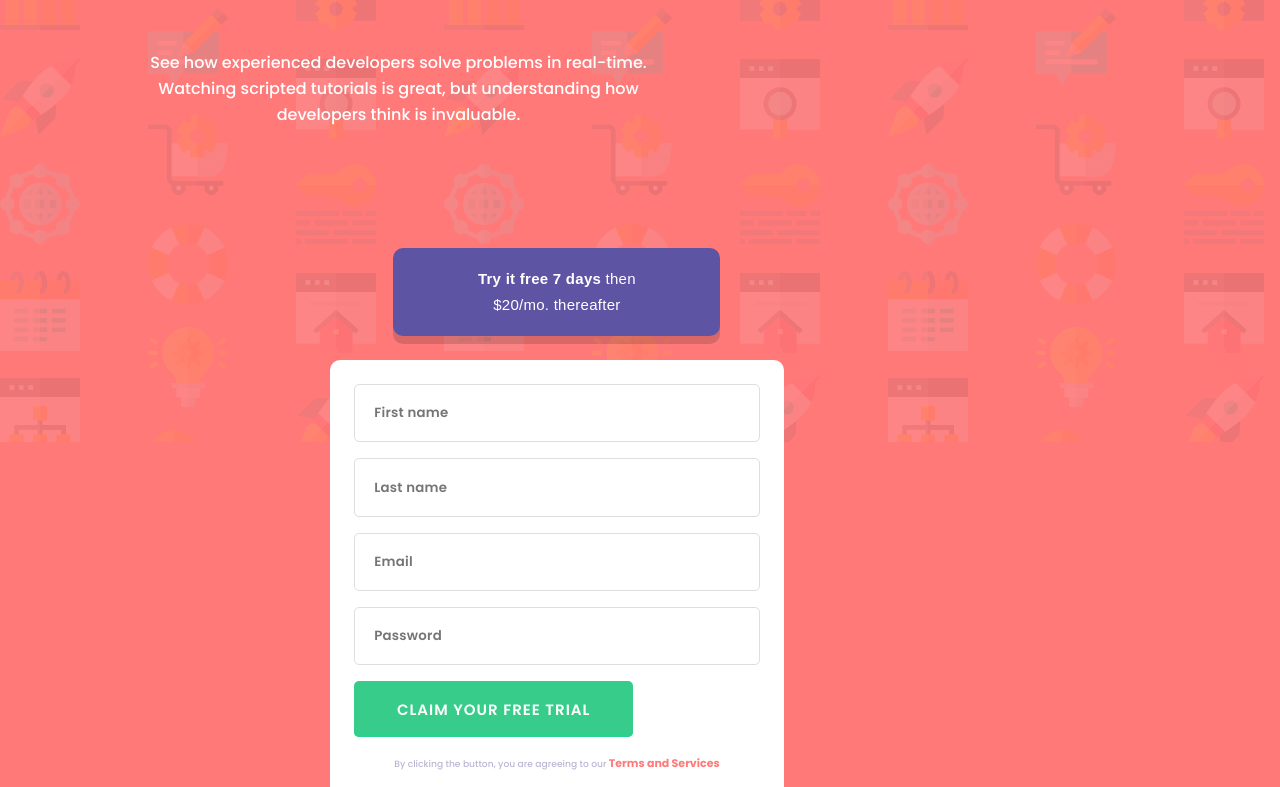
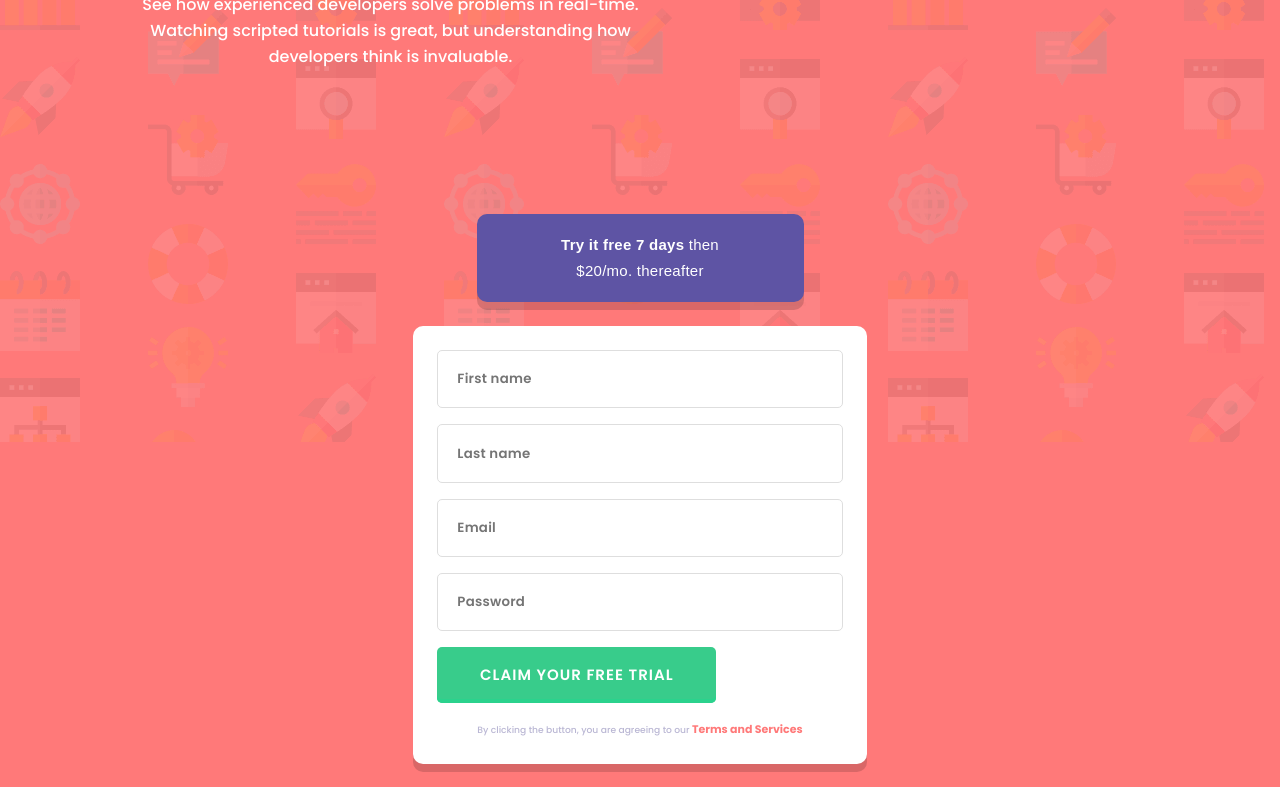
Before and after one commit to GMarqz/intro-component-with-login-form, a plain HTML site: page index.html in a window 1280 px wide. Shown: the part 358-1145 px from the top of the page. Drawn offline with Linux system fonts and the light colour scheme.

Commit message:
add style to main landmark

```diff
--- a/styles.css
+++ b/styles.css
@@ -16,18 +16,25 @@
 
 * {
     box-sizing: border-box;
+    margin: 0;
+    padding: 0;
 }
 
 body {
-    width: 100%;
+    max-width: 100%;
     height: 100vh;
-    display: flex;
-    flex-direction: column;
     background-color: var(--main-color);
     background-image: url(./images/bg-intro-mobile.png);
     background-repeat: no-repeat;
+}
+
+main {
+    padding-top: 5.5rem;
+    display: flex;
+    flex-direction: column;
     font-family: var(--font);
     font-size: 1rem;
+    gap: 2.5rem;
 }
 
 @media screen and (min-width: 1280px) {
```
